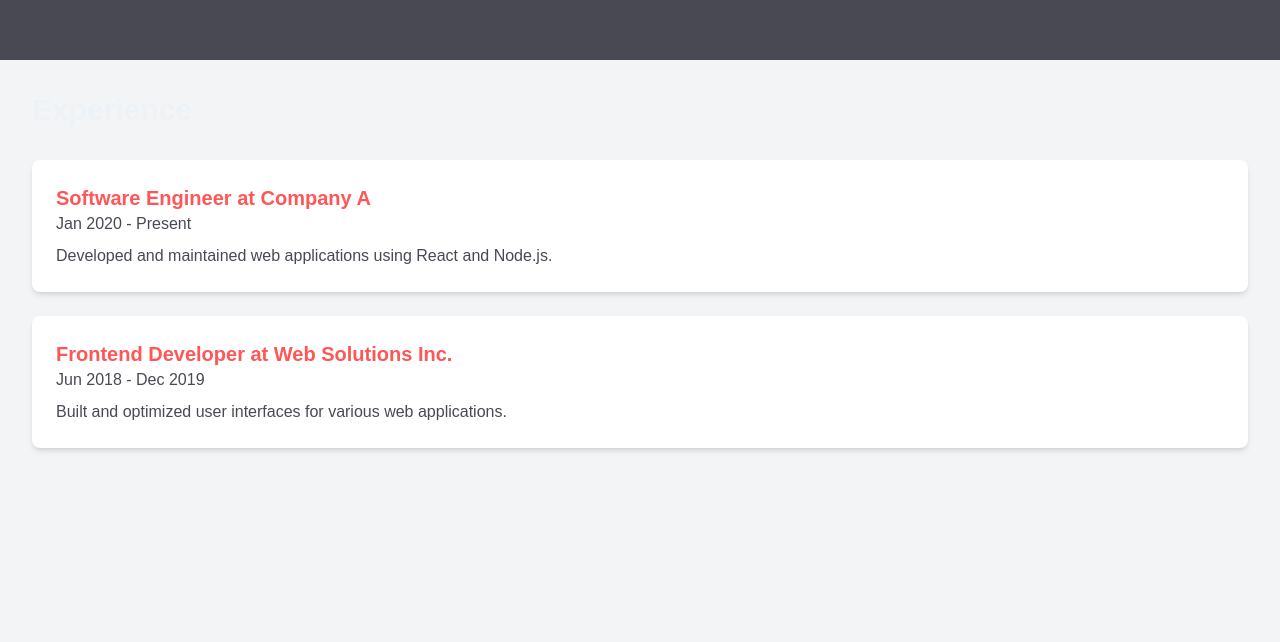
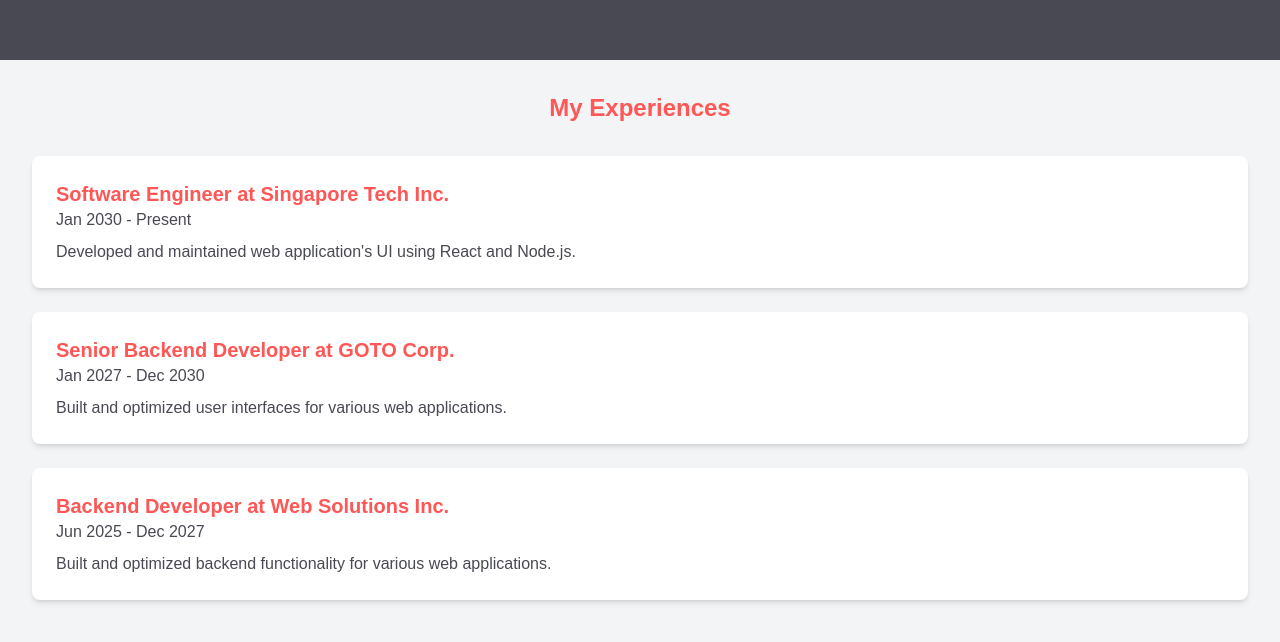
Before and after one commit to NahlBee97/nahalil_porto_next, a Next.js app: page / in a window 1280 px wide. Shown: the part 1540-2182 px from the top of the page. Built offline with nearby package versions, Linux system fonts and the light colour scheme; a web font is replaced by a local one.

Commit message:
added close navbar functionality when clicked outside

```diff
--- a/src/components/navbar/index.tsx
+++ b/src/components/navbar/index.tsx
@@ -1,11 +1,12 @@
 "use client";
 
 import Link from "next/link";
-import { useState, useEffect } from "react";
+import { useState, useEffect, useRef } from "react";
 
 export default function Navbar() {
     const [isClicked, setIsClicked] = useState<boolean>(false);
     const [isVisible, setIsVisible] = useState<boolean>(true);
+    const navbarRef = useRef<HTMLDivElement>(null);
     let lastScrollTop = 0;
 
     const toggleNavbar = (): void => {
@@ -26,10 +27,18 @@ export default function Navbar() {
         lastScrollTop = currentScrollTop <= 0 ? 0 : currentScrollTop;
     };
 
+    const handleClickOutside = (event: MouseEvent): void => {
+        if (navbarRef.current && !navbarRef.current.contains(event.target as Node)) {
+            closeNavbar();
+        }
+    };
+
     useEffect(() => {
         window.addEventListener('scroll', handleScroll);
+        document.addEventListener('mousedown', handleClickOutside);
         return () => {
             window.removeEventListener('scroll', handleScroll);
+            document.removeEventListener('mousedown', handleClickOutside);
         };
     }, []);
 
@@ -44,7 +53,7 @@ export default function Navbar() {
 
 
     return (
-        <nav className={`bg-mycolor4 fixed top-0 w-full z-50 transition-transform duration-300 ${isVisible ? 'transform translate-y-0' : 'transform -translate-y-full'}`}>
+        <nav ref={navbarRef} className={`bg-mycolor4 fixed top-0 w-full z-50 transition-transform duration-300 ${isVisible ? 'transform translate-y-0' : 'transform -translate-y-full'}`}>
             <div className="max-w-7xl mx-auto px-4 sm:px-6 lg:px-8">
                 <div className="flex items-center justify-between h-16">
                     <div className="flex items-center">
--- a/src/pages/exp/index.tsx
+++ b/src/pages/exp/index.tsx
@@ -7,25 +7,30 @@ interface IExp {
 
 const experiences: IExp[] = [
   {
-    company: "Company A",
+    company: "Singapore Tech Inc.",
     role: "Software Engineer",
-    duration: "Jan 2020 - Present",
-    description: "Developed and maintained web applications using React and Node.js.",
+    duration: "Jan 2030 - Present",
+    description: "Developed and maintained web application's UI using React and Node.js.",
+  },
+  {
+    company: "GOTO Corp.",
+    role: "Senior Backend Developer",
+    duration: "Jan 2027 - Dec 2030",
+    description: "Built and optimized user interfaces for various web applications.",
   },
   {
     company: "Web Solutions Inc.",
-    role: "Frontend Developer",
-    duration: "Jun 2018 - Dec 2019",
-    description: "Built and optimized user interfaces for various web applications.",
+    role: "Backend Developer",
+    duration: "Jun 2025 - Dec 2027",
+    description: "Built and optimized backend functionality for various web applications.",
   },
-  // Add more experiences as needed
 ];
 
 export default function Experience() {
   return (
     <div id="experience" className="bg-gray-100 min-h-screen">
       <div className="max-w-7xl mx-auto px-4 sm:px-6 lg:px-8 py-8">
-        <h2 className="text-3xl font-bold text-mycolor2 mb-8">Experience</h2>
+        <h2 className="text-2xl text-center font-bold text-mycolor1 mb-8">My Experiences</h2>
         <div className="space-y-6">
           {experiences.map(({ company, role, duration, description }) => (
             <div key={company} className="bg-white shadow-md rounded-lg p-6 mb-4">
```
